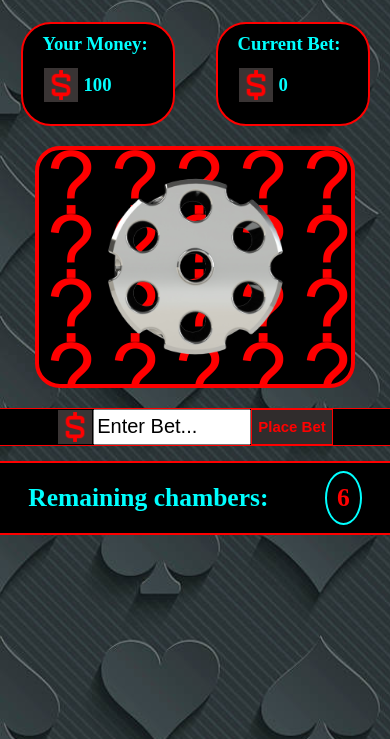
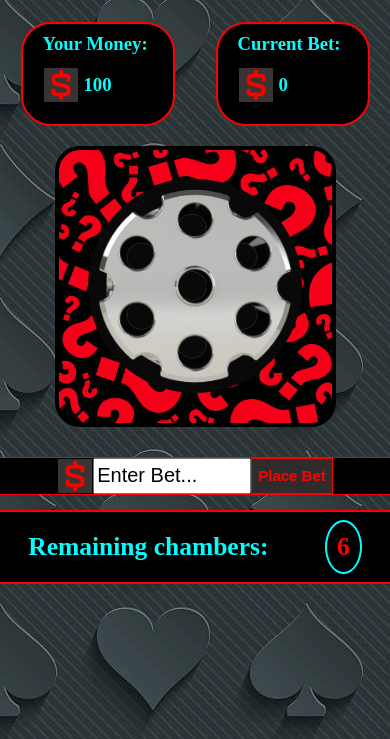
Before and after one commit to mdonlon30/Rainbow-Roulette, a plain HTML site: page index.html in a window 390 px wide. Shown: the part 105-844 px from the top of the page. Drawn offline with Linux system fonts and the light colour scheme.

Commit message:
new background

```diff
--- a/script.js
+++ b/script.js
@@ -202,6 +202,13 @@ profitElement.addEventListener("click", function () {
   // Alert the player to the profit they made
   alert("You won: $" + profit);
 
+  // Create an audio element and set the source to the sound file
+  const winElement = document.createElement("audio");
+  winElement.src = "./sound/win.mp3";
+
+  // Play the sound effect
+  winElement.play();
+
   // Reset the game state
   currentBet = 0;
   currentBetElement.innerHTML = 0;
--- a/style.css
+++ b/style.css
@@ -1,11 +1,7 @@
 body {
     background-image: url(./images/background.jpg);
-    background-size: cover;
     margin: 0 auto;
 }
-
-
-
 
 
 .title-container {
@@ -61,24 +57,28 @@ body {
     display: flex;
     justify-content: center;
     align-items: center;
-    background-image: url("./images/question.png");
-    border: 4px solid red;
+    background-image: url("./images/question2.jpeg");
+    background-size: cover;
+    border: 4px solid rgb(0, 0, 0);
     background-color: rgb(0, 0, 0);
-    width: 80vw;
-    height: 60vw;
+    width: 20vw;
+    height: 20vw;
     margin: 20px auto;
     border-radius: 25px;
 }
 
 .wheel {
-    width: 50vw;
-    height: 50vw;
+    width: 17vw;
+    height: 17vw;
+    background-color: rgb(9, 9, 9);
+    border-radius: 50%;
+
 }
 
 .bet {
     display: flex;
     justify-content: center;
-    margin-top: 20px;
+    margin-top: 30px;
     background-color: black;
     border-top: 1px solid red;
     border-bottom: 1px solid red;
@@ -145,6 +145,27 @@ input {
     border: 2px solid aqua;
 }
 
+
+@media screen and (max-width: 1000px) {
+    img {
+        width: 70vw;
+    }
+
+    .big {
+        width: 60vw;
+    }
+
+    .image {
+        width: 60vw;
+        height: 60vw;
+    }
+
+    .wheel {
+        width: 50vw;
+        height: 50vw;
+    }
+}
+
 @media screen and (max-width: 600px) {
     img {
         width: 70vw;
@@ -153,4 +174,34 @@ input {
     .big {
         width: 60vw;
     }
+
+    .image {
+        width: 70vw;
+        height: 70vw;
+    }
+
+    .wheel {
+        width: 55vw;
+        height: 55vw;
+    }
 }
+
+@media screen and (max-height: 420px) {
+    img {
+        width: 70vw;
+    }
+
+    .big {
+        width: 60vw;
+    }
+
+    .image {
+        width: 30vw;
+        height: 30vw;
+    }
+
+    .wheel {
+        width: 30vw;
+        height: 30vw;
+    }
+}
```
Also changed, not shown: images/question2.jpeg (added).
